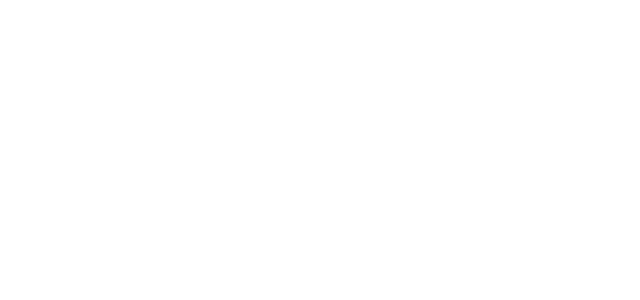
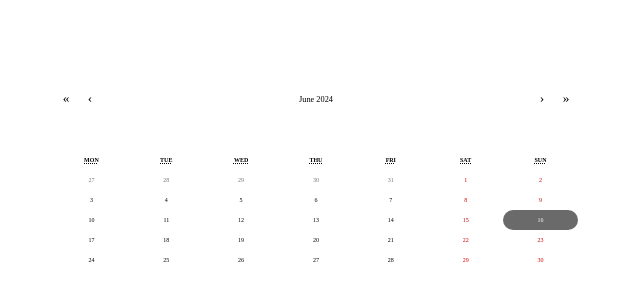
Before and after one commit to likelion-ssu/2024_FE-SSION, a React (Vite) app in the folder week04/week04_geonhwi/todo-list/: page /Calendar in a window 1280 px wide. Shown: the part 160-460 px from the top of the page, without its empty margins (324-964 px from the left). Built offline with nearby package versions, Linux system fonts and the light colour scheme; a web font is replaced by a local one.

Commit message:
feat: Calendar 구현

```diff
--- a/week04/week04_geonhwi/todo-list/package.json
+++ b/week04/week04_geonhwi/todo-list/package.json
@@ -10,7 +10,9 @@
     "preview": "vite preview"
   },
   "dependencies": {
+    "moment": "^2.30.1",
     "react": "^18.2.0",
+    "react-calendar": "^5.0.0",
     "react-dom": "^18.2.0",
     "react-router-dom": "^6.23.1",
     "styled-components": "^6.1.11"
--- a/week04/week04_geonhwi/todo-list/src/Router.tsx
+++ b/week04/week04_geonhwi/todo-list/src/Router.tsx
@@ -1,6 +1,6 @@
 import { createBrowserRouter } from "react-router-dom";
 import Login from "./pages/Login";
-import Calendar from "./pages/Calendar";
+import Calendar from "./pages/Date";
 import Note from "./pages/Note";
 
 export const router = createBrowserRouter([
--- a/week04/week04_geonhwi/todo-list/src/pages/Calendar.tsx
+++ /dev/null
@@ -1,5 +0,0 @@
-const Calendar = () => {
-  return <></>;
-};
-
-export default Calendar;
--- /dev/null
+++ b/week04/week04_geonhwi/todo-list/src/pages/Date.tsx
@@ -0,0 +1,92 @@
+import { useState } from "react";
+import styled from "styled-components";
+import Calendar, { CalendarProps } from "react-calendar";
+import "react-calendar/dist/Calendar.css";
+
+const DateComponent = () => {
+  const [today, setToday] = useState<Date>(new Date());
+
+  const onChangeToday: CalendarProps["onChange"] = (date) => {
+    setToday(date as Date);
+  };
+
+  return (
+    <CalendarBox>
+      <StyleCalendar locale="en" onChange={onChangeToday} value={today} />
+    </CalendarBox>
+  );
+};
+
+export default DateComponent;
+
+export const CalendarBox = styled.div`
+  display: flex;
+  align-items: center;
+  justify-content: center;
+  width: 100%;
+  height: 100vh;
+`;
+
+export const StyleCalendar = styled(Calendar)`
+  width: 80%;
+  height: 100%;
+  border: none;
+  padding: 25rem;
+
+  .react-calendar__navigation {
+    display: flex;
+    height: 5rem;
+    margin-bottom: 1em;
+    font-size: 1rem;
+  }
+
+  .react-calendar__navigation button {
+    min-width: 2.4rem;
+    background-color: none;
+  }
+
+  .react-calendar__navigation button:disabled {
+    background-color: #e8e8e8;
+  }
+
+  .react-calendar__navigation button:enabled:hover,
+  .react-calendar__navigation button:enabled:focus {
+    background-color: #e8e8e8;
+  }
+
+  .react-calendar__month-view__weekdays {
+    text-align: center;
+    text-transform: uppercase;
+    font-size: 0.8em;
+    height: 2rem;
+    line-height: 2rem;
+  }
+
+  .react-calendar__year-view .react-calendar__tile,
+  .react-calendar__decade-view .react-calendar__tile,
+  .react-calendar__century-view .react-calendar__tile {
+    padding: 1em 0.5em;
+  }
+
+  .react-calendar__tile--hasActive {
+    color: #ffffff;
+    background-color: #797979;
+    border-radius: 1rem;
+  }
+
+  .react-calendar__tile--hasActive:enabled:hover,
+  .react-calendar__tile--hasActive:enabled:focus {
+    background-color: #797979;
+  }
+
+  .react-calendar__tile--active {
+    color: #ffffff;
+    background-color: #6a6a6a;
+    border-radius: 1rem;
+  }
+
+  .react-calendar__tile--active:enabled:hover,
+  .react-calendar__tile--active:enabled:focus {
+    background-color: #6a6a6a;
+  }
+`;
```
Also changed, not shown: 1 other file (tests, documents, lock files or other folders).
